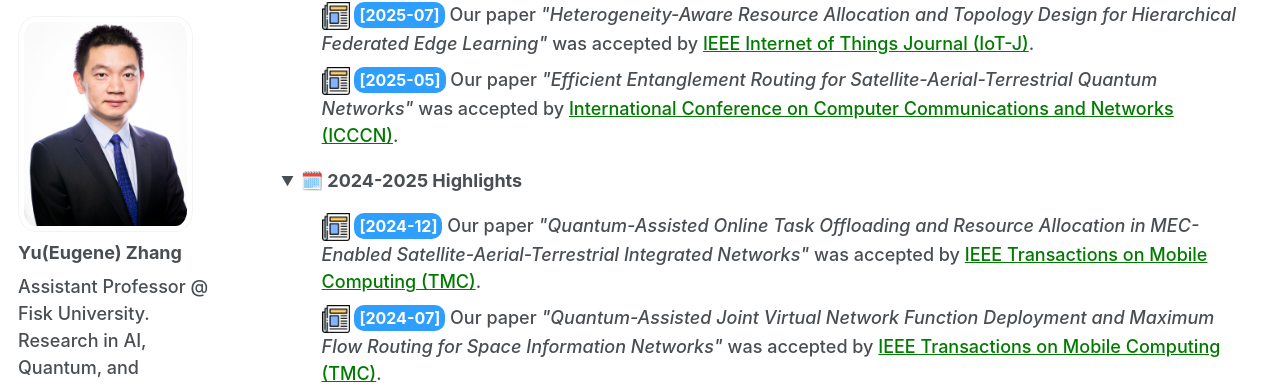
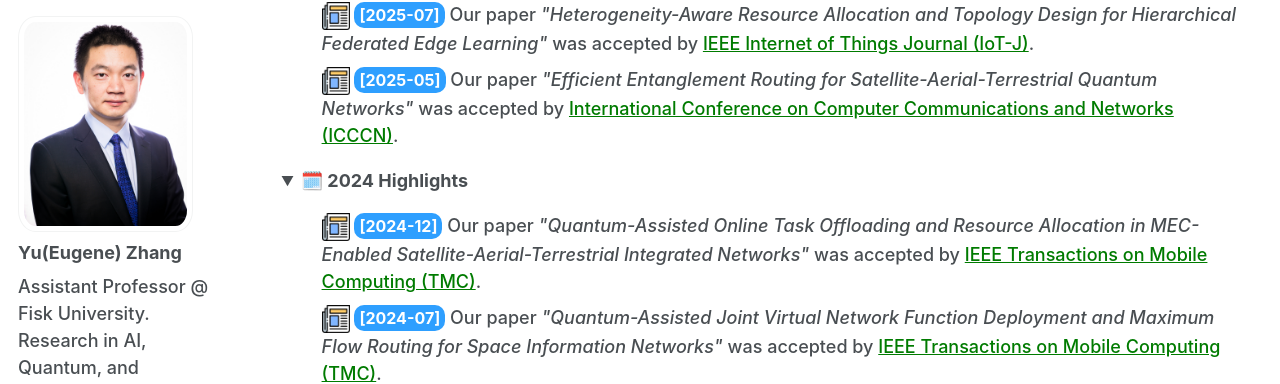
Before and after one commit to Yu-Zhang-Eugene/yu-zhang-eugene.github.io, a Jekyll site: the page built from _pages/about.md, in a window 1280 px wide and 900 px high, scrolled down 807 px. Shown: the part 90-474 px from the top of the window. Built offline with Jekyll 4.4.1, drawn with Linux system fonts in a browser that asks for light colours; some web fonts are replaced; a script that is not in the unit is left out.

Commit message:
Update 2024-2025 Highlights to 2024 Highlights

```diff
--- a/_pages/about.md
+++ b/_pages/about.md
@@ -55,7 +55,7 @@ Recent News
 </details>
 
 <details open>
-<summary><strong>🗓️ 2024-2025 Highlights</strong></summary>
+<summary><strong>🗓️ 2024 Highlights</strong></summary>
 
 <ul style="list-style: none;">
   <li>
```
